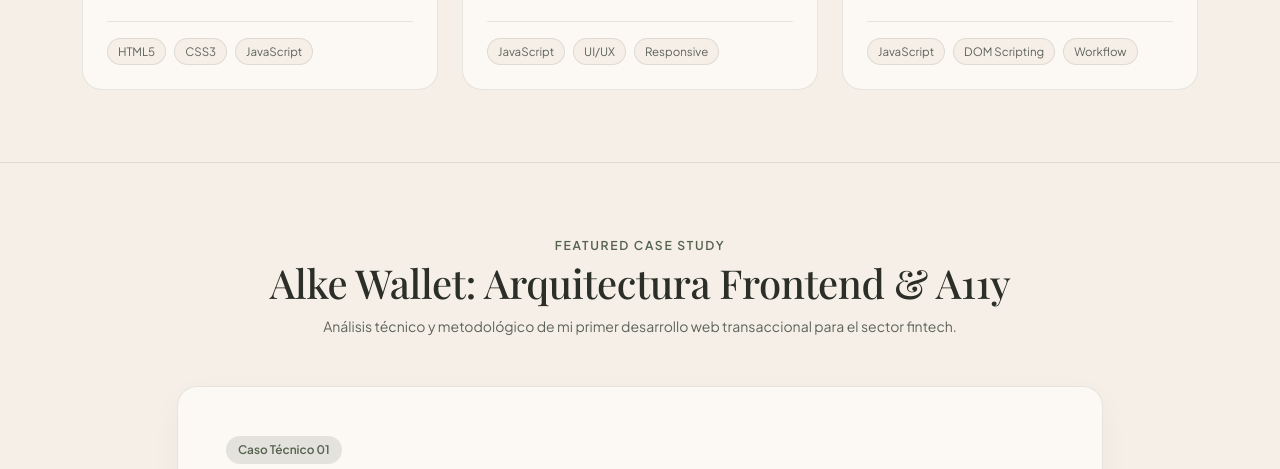
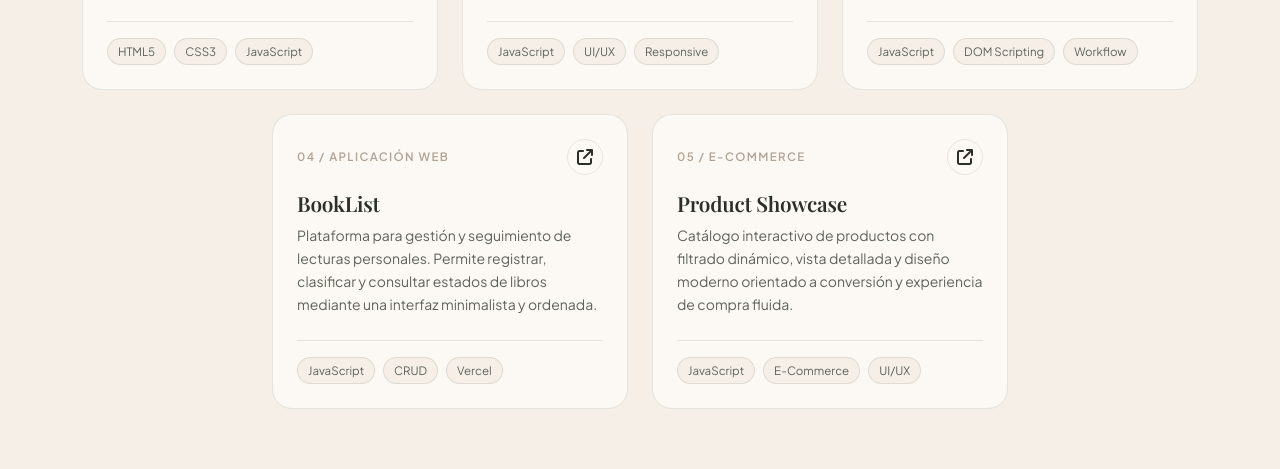
Before and after one commit to gvenegas1998-a11y/Portafolio-Gisella-V-, a plain HTML site: page index.html in a window 1280 px wide. Shown: the part 2381-2850 px from the top of the page. Drawn offline with nearby package versions, Linux system fonts and the light colour scheme; a web font is replaced by a local one.

Commit message:
feat: agregar booklist y product showcase a proyectos destacados

```diff
--- a/index.html
+++ b/index.html
@@ -245,7 +245,7 @@
     </div>
   </section>
 
-  <!-- 4. PROYECTOS DESTACADOS (Tarjetas limpias sin cuadros de imagen) -->
+<!-- 4. PROYECTOS DESTACADOS -->
   <section id="proyectos" class="py-5 section-organic-divider">
     <div class="container py-4">
       <div class="d-flex justify-content-between align-items-end flex-wrap gap-2 mb-5">
@@ -328,9 +328,56 @@
             </div>
           </article>
         </div>
+
+        <!-- Proyecto 04: BookList -->
+        <div class="col-md-6 col-lg-4">
+          <article class="project-card-clean h-100 d-flex flex-column p-4">
+            <div class="project-card-header d-flex justify-content-between align-items-center mb-3">
+              <span class="project-num-tag">04 / APLICACIÓN WEB</span>
+              <a href="https://booklist-gig-is.vercel.app/" target="_blank" rel="noopener noreferrer"
+                class="link-circle-arrow" aria-label="Abrir BookList">
+                <i class="fa-solid fa-arrow-up-right-from-square"></i>
+              </a>
+            </div>
+
+            <h3 class="project-title mb-2">BookList</h3>
+            <p class="small text-muted-organic flex-grow-1 mb-4">
+              Plataforma para gestión y seguimiento de lecturas personales. Permite registrar, clasificar y consultar estados de libros mediante una interfaz minimalista y ordenada.
+            </p>
+            <div class="d-flex gap-2 flex-wrap pt-3 border-top-subtle">
+              <span class="pill-tag">JavaScript</span>
+              <span class="pill-tag">CRUD</span>
+              <span class="pill-tag">Vercel</span>
+            </div>
+          </article>
+        </div>
+
+        <!-- Proyecto 05: Product Showcase -->
+        <div class="col-md-6 col-lg-4">
+          <article class="project-card-clean h-100 d-flex flex-column p-4">
+            <div class="project-card-header d-flex justify-content-between align-items-center mb-3">
+              <span class="project-num-tag">05 / E-COMMERCE</span>
+              <a href="https://productshowcase-silk.vercel.app/" target="_blank" rel="noopener noreferrer"
+                class="link-circle-arrow" aria-label="Abrir Product Showcase">
+                <i class="fa-solid fa-arrow-up-right-from-square"></i>
+              </a>
+            </div>
+
+            <h3 class="project-title mb-2">Product Showcase</h3>
+            <p class="small text-muted-organic flex-grow-1 mb-4">
+              Catálogo interactivo de productos con filtrado dinámico, vista detallada y diseño moderno orientado a conversión y experiencia de compra fluida.
+            </p>
+            <div class="d-flex gap-2 flex-wrap pt-3 border-top-subtle">
+              <span class="pill-tag">JavaScript</span>
+              <span class="pill-tag">E-Commerce</span>
+              <span class="pill-tag">UI/UX</span>
+            </div>
+          </article>
+        </div>
       </div>
     </div>
   </section>
+
 
   <!-- ======================================================== -->
   <!-- 4.1 SECCIÓN DESTACADA: CASO DE ESTUDIO INTERACTIVO       -->
@@ -621,8 +668,7 @@
 
       <div class="footer-bottom-bar mt-5 pt-4 text-center">
         <span class="small opacity-75">
-          &copy; <span id="currentYear"></span> Gisella Venegas Peralta &bull; Diseñado con dedicación y construido con
-          HTML, CSS y JS.
+          &copy; <span id="currentYear"></span> Gisella Venegas Peralta &bull; todos los derechos reservados.
         </span>
       </div>
     </div>
```
